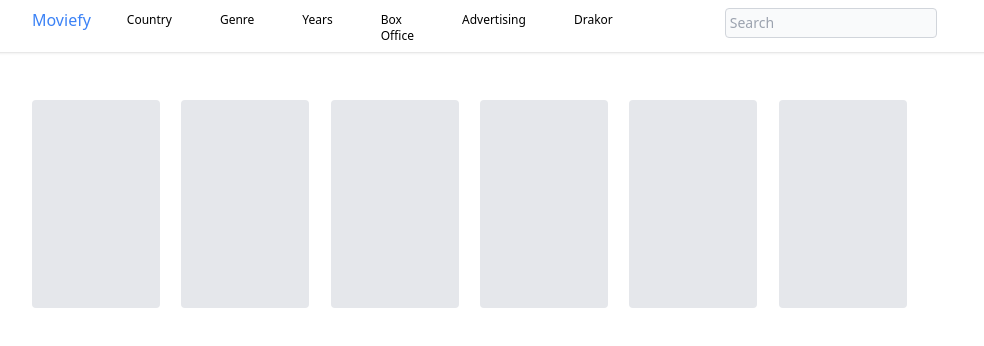
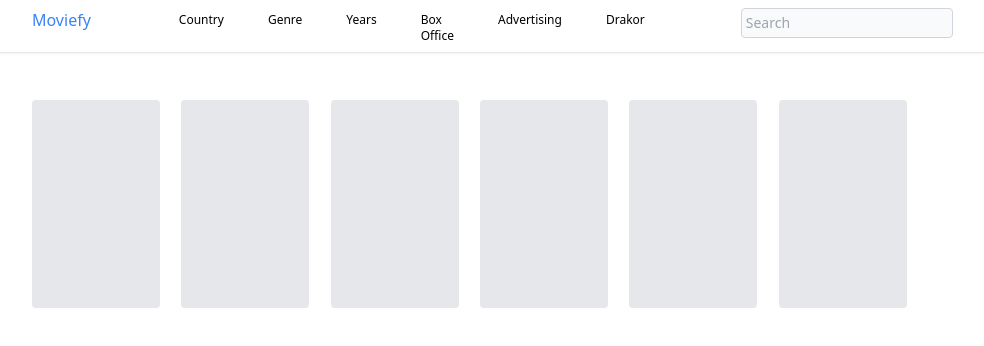
Before and after one commit to Wifaldy/Movie-App, a website: page public/index.html in a window 1280 px wide. Shown: the whole page, without its empty margins (160-1144 px from the left). Drawn offline with Linux system fonts and the light colour scheme.

Commit message:
Adjust padding for navbar

```diff
--- a/public/index.html
+++ b/public/index.html
@@ -16,13 +16,13 @@
             <div class="flex justify-between items-center space-x-5 py-2">
                 <div class="flex ">
                     <a href="#" class="pr-5 text-blue-500">Moviefy</a>
-                    <div class="hidden md:flex space-x-4">
-                        <a href="#" class="text-xs px-4 pt-1">Country</a>
-                        <a href="#" class="text-xs px-4 pt-1">Genre</a>
-                        <a href="#" class="text-xs px-4 pt-1">Years</a>
-                        <a href="#" class="text-xs px-4 pt-1">Box Office</a>
-                        <a href="#" class="text-xs px-4 pt-1">Advertising</a>
-                        <a href="#" class="text-xs px-4 pt-1">Drakor</a>
+                    <div class="hidden md:flex space-x-4 pl-10">
+                        <a href="#" class="text-xs pl-7 pt-1">Country</a>
+                        <a href="#" class="text-xs pl-7 pt-1">Genre</a>
+                        <a href="#" class="text-xs pl-7 pt-1">Years</a>
+                        <a href="#" class="text-xs pl-7 pt-1">Box Office</a>
+                        <a href="#" class="text-xs pl-7 pt-1">Advertising</a>
+                        <a href="#" class="text-xs pl-7 pt-1">Drakor</a>
                         <div class="pl-20">
                             <input type="text" placeholder="Search" class="bg-gray-50 text-black w-max text-sm p-1 rounded border border-gray-300 focus:outline-none focus:border-indigo-500">
                         </div>
```
Also changed, not shown: public/css/style.css.
